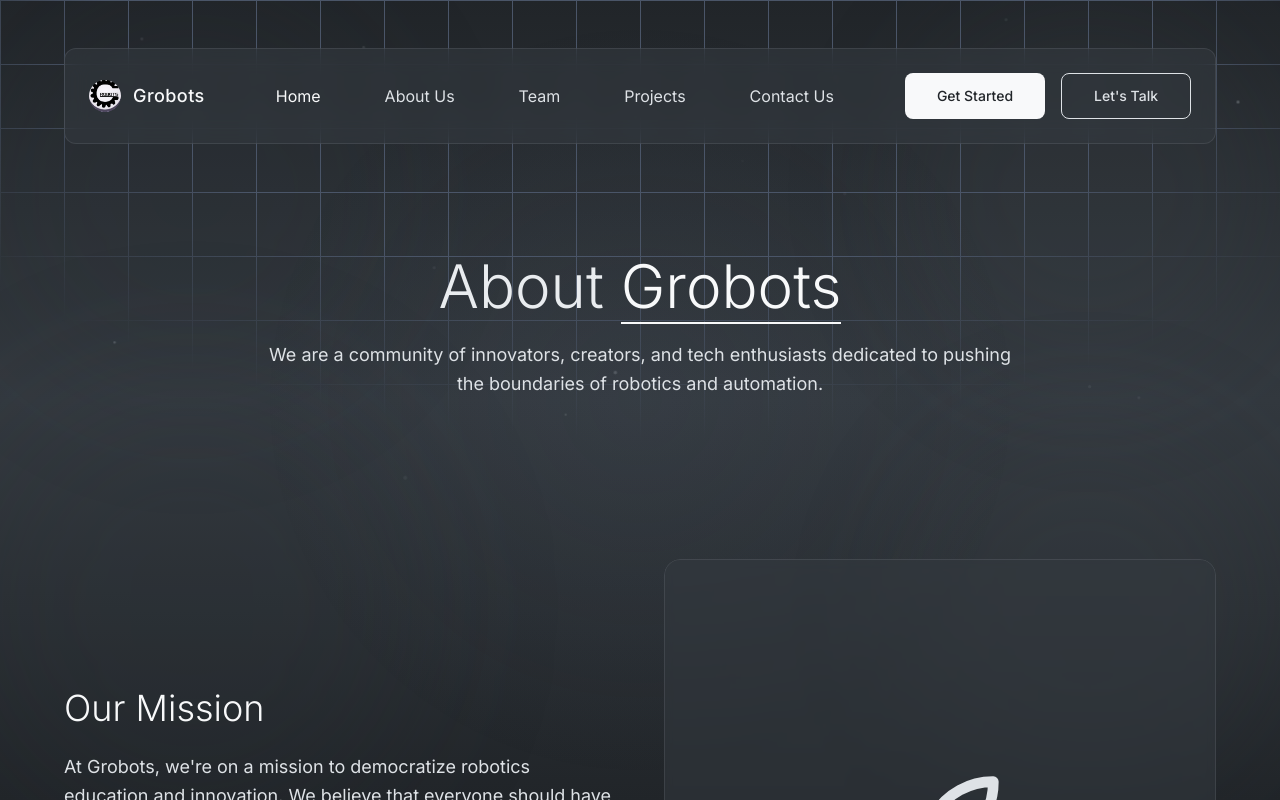
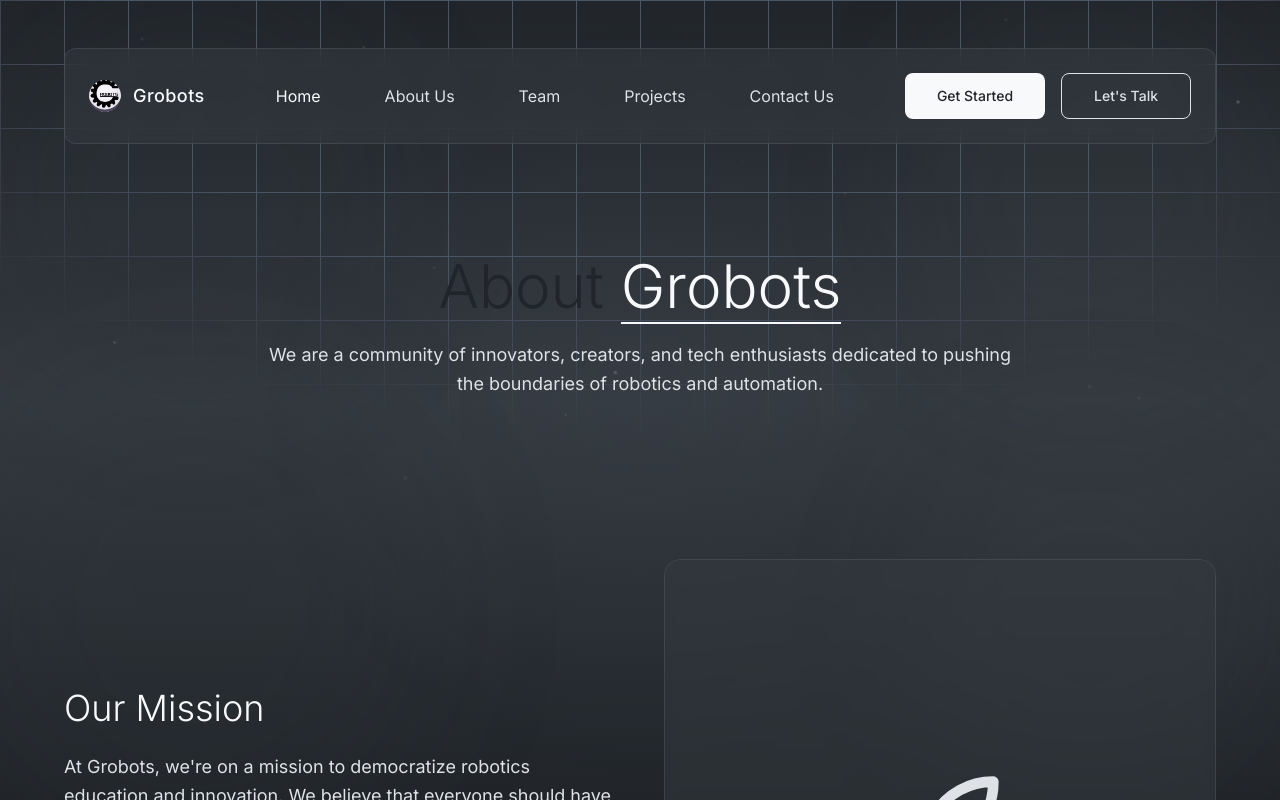
Before and after one commit to CR-8/Grobots-1, a React (Vite) app in the folder frontend/: page /about in a window 1280 px wide. Shown: the top 800 px of the page. Built offline with nearby package versions, Linux system fonts and the light colour scheme.

Commit message:
fixed ( imports )

```diff
--- a/frontend/src/App.jsx
+++ b/frontend/src/App.jsx
@@ -1,9 +1,9 @@
 import { BrowserRouter as Router, Routes, Route } from 'react-router-dom';
 import Home from './pages/home.jsx';
-import About from './pages/About.jsx';
-import Team from './pages/Team.jsx';
+import About from './pages/about.jsx';
+import Team from './pages/team.jsx';
 import { motion } from 'framer-motion';
-import Navigation from './components/Navigation.jsx';
+import Navigation from './components/navigation.jsx';
 
 function App() {
   return (
--- a/frontend/src/components/TeamSection.jsx
+++ b/frontend/src/components/TeamSection.jsx
@@ -1,4 +1,4 @@
-import Marquee from "./Marquee";
+import Marquee from "./marquee";
 import { motion } from "framer-motion";
 
 export default function TeamSection() {
--- a/frontend/src/pages/About.jsx
+++ b/frontend/src/pages/About.jsx
@@ -83,7 +83,7 @@
           >
             <motion.h1
               variants={itemVariants}
-              className="text-4xl text-primary-200 sm:text-5xl lg:text-6xl font-light mb-6"
+              className="text-4xl  sm:text-5xl lg:text-6xl font-light mb-6"
             >
               About{" "}
               <motion.span
```
Also changed, not shown: frontend/src/pages/home.jsx (+4 -4 lines).
